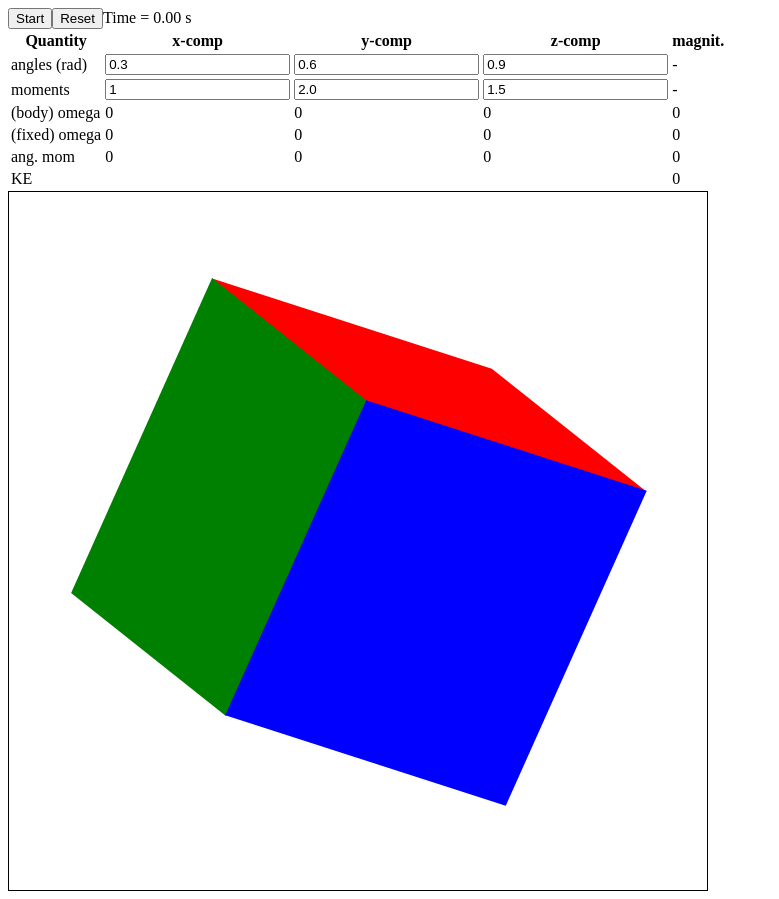
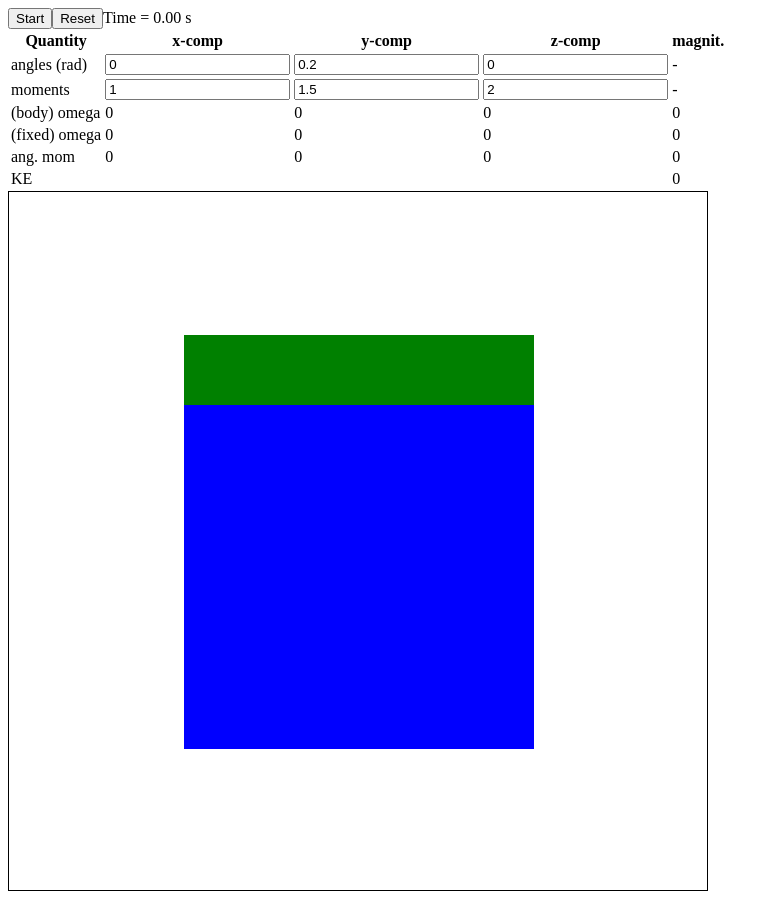
Before and after one commit to pknipp/rotating-body, a React (Create React App) app: page / in a window 1280 px wide. Shown: the whole page, without its empty margins (0-779 px from the left). Built offline with nearby package versions, Linux system fonts and the light colour scheme.

Commit message:
Change default settings for ths and moms.

```diff
--- a/public/index.html
+++ b/public/index.html
@@ -24,7 +24,7 @@
       work correctly both with client-side routing and a non-root public URL.
       Learn how to configure a non-root public URL by running `npm run build`.
     -->
-    <title>React App</title>
+    <title>rotating body</title>
   </head>
   <body>
     <noscript>You need to enable JavaScript to run this app.</noscript>
--- a/src/App.js
+++ b/src/App.js
@@ -7,9 +7,9 @@ import Square from "./Square";
 
 const App = () => {
     const [h, setH] = useState(1);
-    const [thsInput, setThsInput] = useState(["0.3", "0.6", "0.9"]);
+    const [thsInput, setThsInput] = useState(["0", "0.2", "0"]);
     const [ths, setThs] = useState(thsInput.map(elem => Number(elem)));
-    const [momsInput, setMomsInput] = useState(["1", "2.0", "1.5"]);
+    const [momsInput, setMomsInput] = useState(["1", "1.5", "2"]);
     const [moms, setMoms] = useState(momsInput.map(elem => Number(elem)));
     const [omsInput, setOmsInput] = useState(["", "", ""]);
     const [oms, setOms] = useState(omsInput.map(elem => Number(elem)));
```
Also changed, not shown: 1 other file (tests, documents, lock files or other folders).
